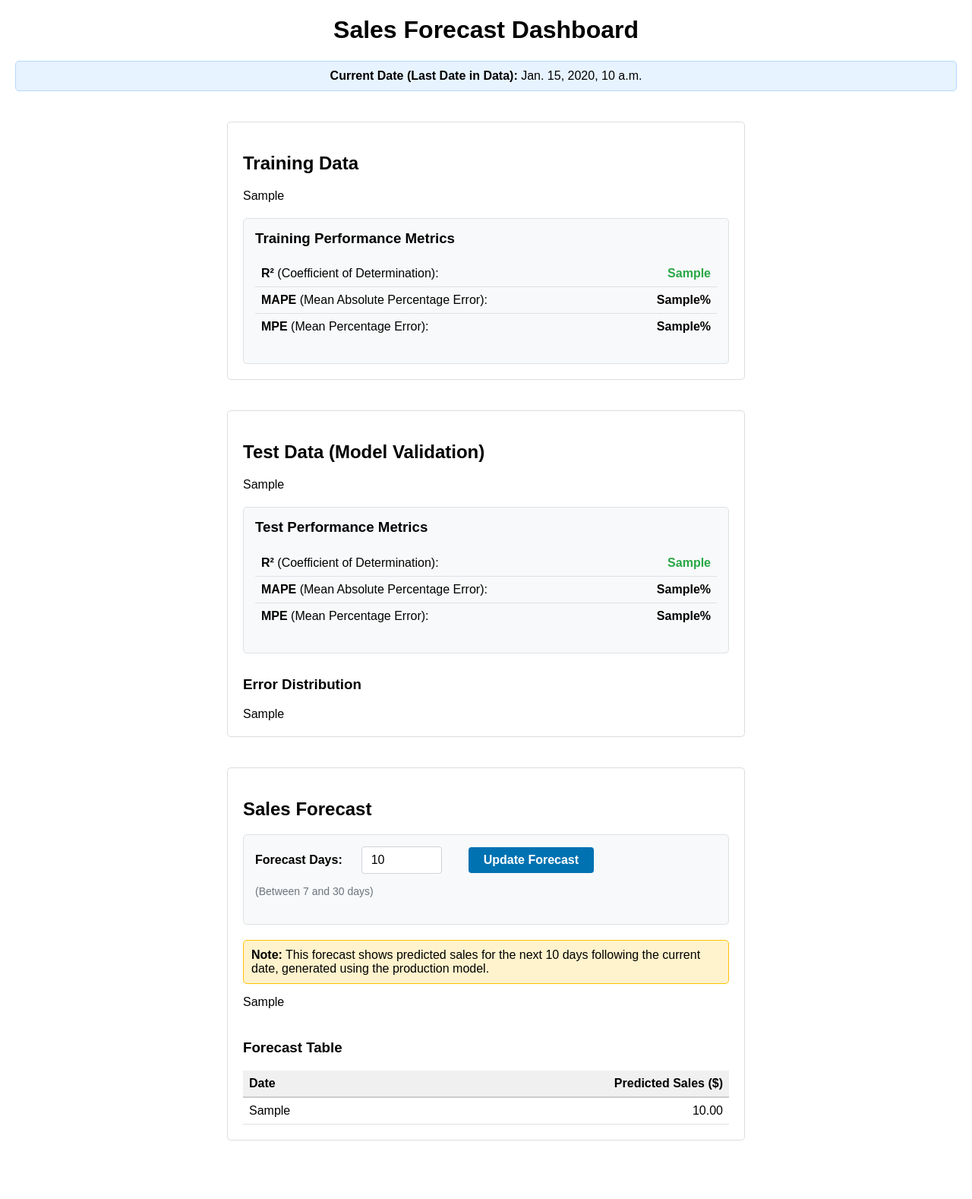
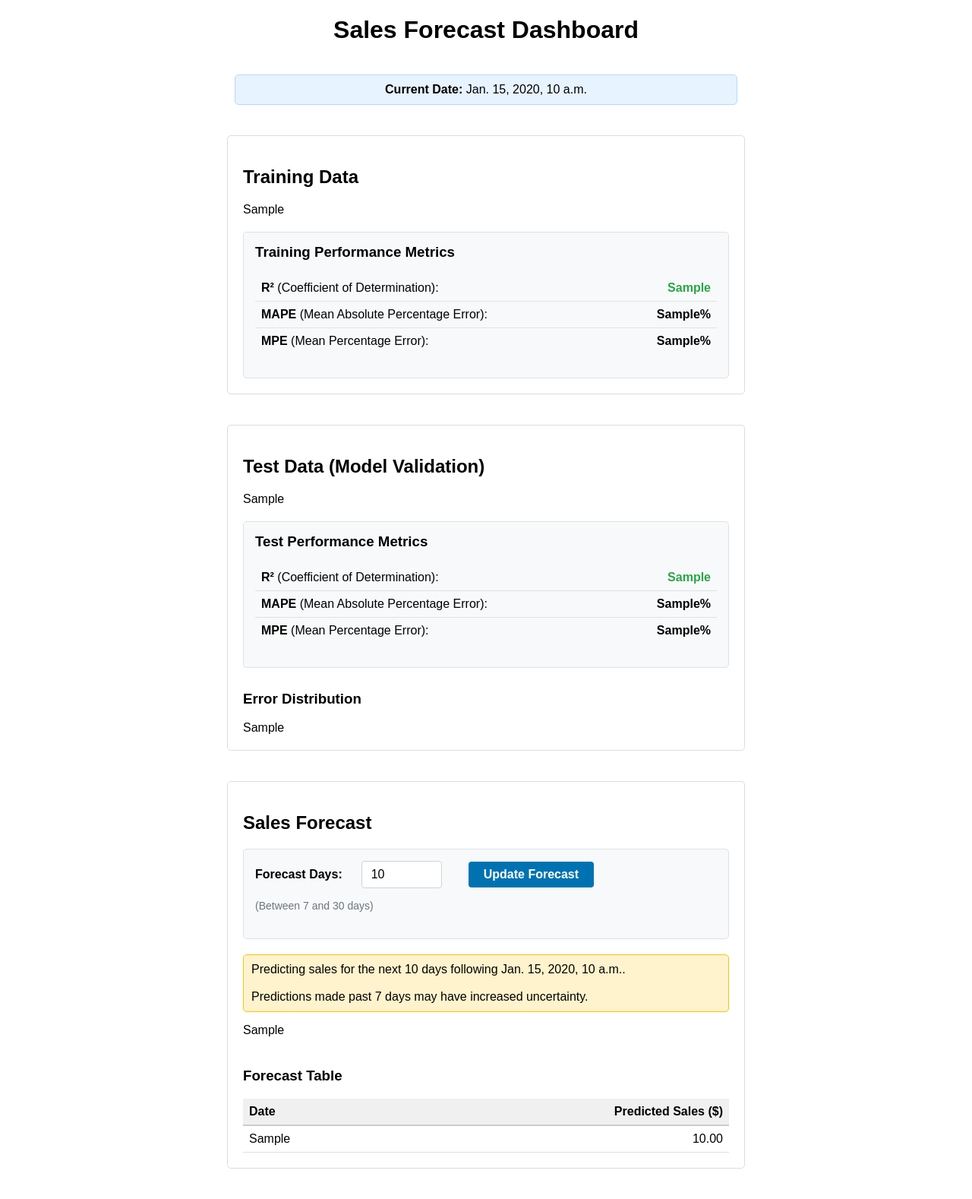
Before and after one commit to emo4096/sim3_testing, a Django app: template app/templates/app/dashboard.html in a window 1280 px wide. Shown: the whole page at 76% size. Before the commit the page ends 1501 px from the top, so only its background shows below. Run offline with Django 5.2, Linux system fonts and the light colour scheme; the template is opened without the code that fills it: most values are stand-ins (such as "Sample title", 1, 10 or a date in 2020).

Commit message:
Improve current date display and prediction notes
Updated the dashboard HTML to enhance the display of the current date and added a note about prediction uncertainty.

```diff
--- a/app/templates/app/dashboard.html
+++ b/app/templates/app/dashboard.html
@@ -7,8 +7,8 @@
 </head>
 <body>
 <h1>Sales Forecast Dashboard</h1>
-<div style="text-align: center; margin-bottom: 20px; padding: 10px; background-color: #e7f3ff; border: 1px solid #b3d9ff; border-radius: 5px;">
-    <strong>Current Date (Last Date in Data):</strong> {{ simulated_current_date }}
+<div class=section style="text-align: center; margin-bottom: 20px; padding: 10px; background-color: #e7f3ff; border: 1px solid #b3d9ff; border-radius: 5px;">
+    <strong>Current Date:</strong> {{ simulated_current_date }}
 </div>
 
 <!-- Training Data Section -->
@@ -87,8 +87,9 @@
     </div>
 
     <p style="margin-bottom: 15px; padding: 10px; background-color: #fff3cd; border: 1px solid #ffc107; border-radius: 5px;">
-        <strong>Note:</strong> This forecast shows predicted sales for the next {{ forecast_days }} days following the
-        current date, generated using the production model.
+        Predicting sales for the next {{ forecast_days }} days following {{ simulated_current_date }}.<br>
+        <br>
+        Predictions made past 7 days may have increased uncertainty.
     </p>
     {% if chart_div_prediction %}
     {{ chart_div_prediction|safe }}
```
